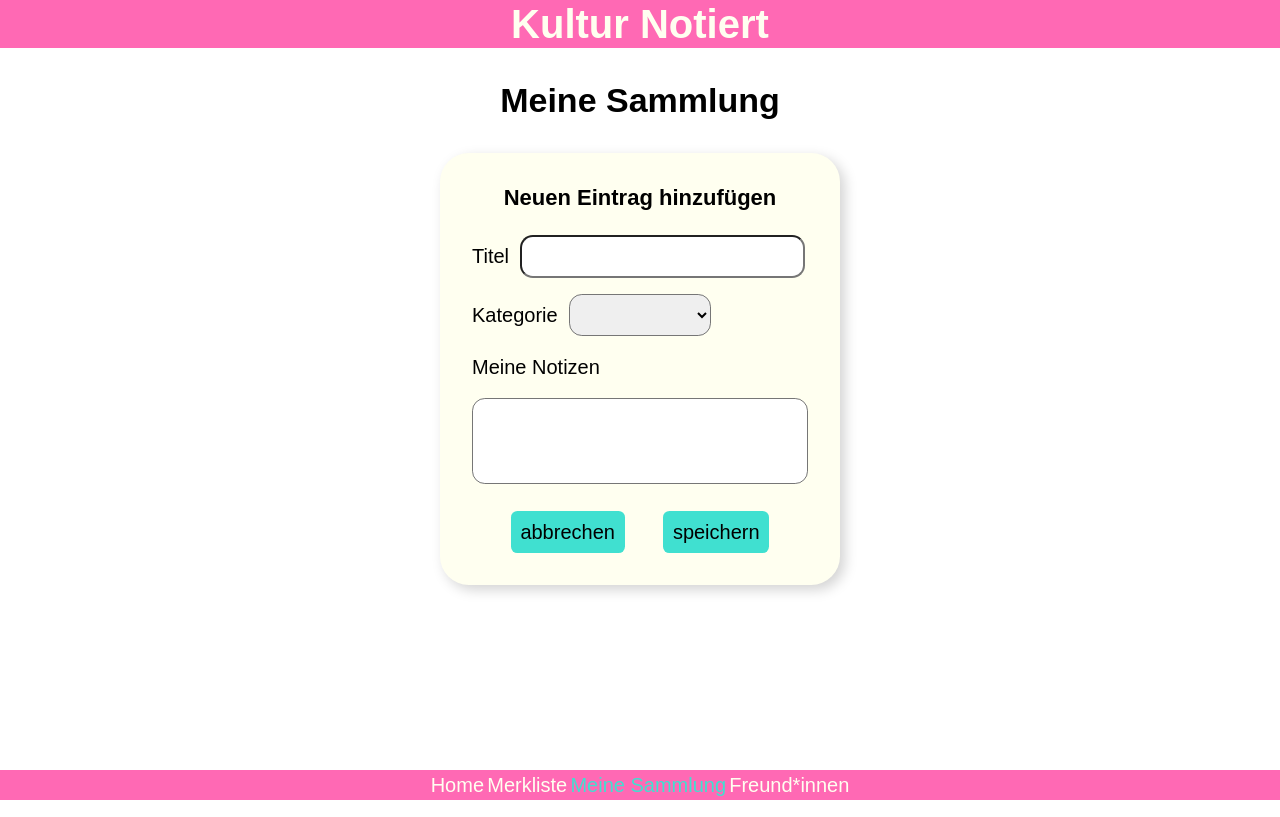
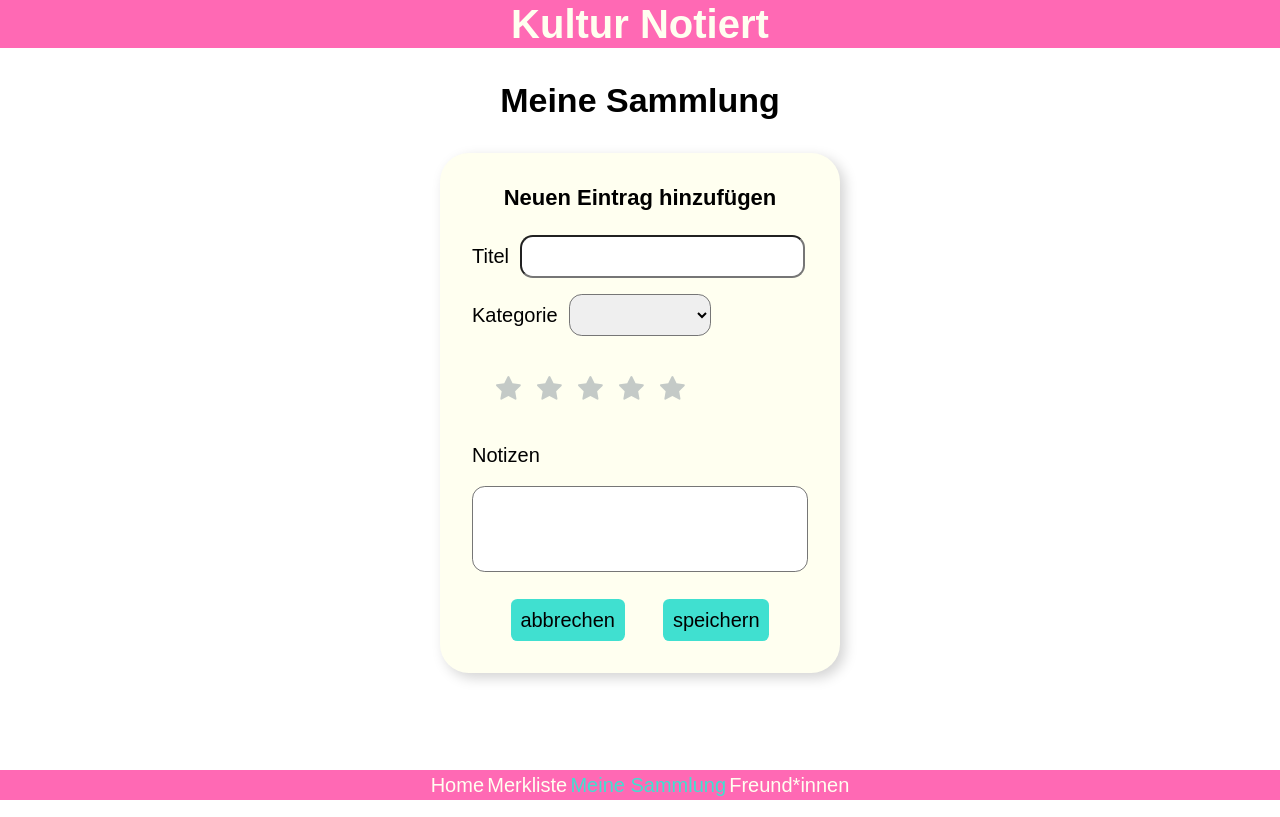
Before and after one commit to felixcanditt/kultur-notiert-vercel, a React (Create React App) app in the folder client/: page /library in a window 1280 px wide. Built offline with nearby package versions, Linux system fonts and the light colour scheme.

Commit message:
introduced rating

```diff
--- a/client/src/components/LibraryCard.js
+++ b/client/src/components/LibraryCard.js
@@ -8,14 +8,15 @@ export default function LibraryCard({
   return (
     <Card>
       <p>{item.title}</p>
-      <p>
-        {item.category === 'book' ? 'Buch' : ''}
-        {item.category === 'movie' ? 'Film' : ''}
-        {item.category === 'series' ? 'Serie' : ''}
-        {item.category === 'stage' ? 'Bühne' : ''}
-        {item.category === 'exhibition' ? 'Ausstellung' : ''}
-        {item.category === 'festival' ? 'Festival' : ''}
-      </p>
+
+      {item.category === 'book' ? <p>Buch</p> : ''}
+      {item.category === 'movie' ? <p>Film</p> : ''}
+      {item.category === 'series' ? <p>Serie</p> : ''}
+      {item.category === 'stage' ? <p>Bühne</p> : ''}
+      {item.category === 'exhibition' ? <p>Ausstellung</p> : ''}
+      {item.category === 'festival' ? <p>Festival</p> : ''}
+
+      {item.rating ? <p>Meine Bewertung: {item.rating}/5 Sterne</p> : ''}
       {item.notes ? (
         <p>
           Meine Notizen: <br />
@@ -32,7 +33,7 @@ export default function LibraryCard({
 }
 
 const Card = styled.article`
-  max-width: 15rem;
+  xmax-width: 15rem;
   box-shadow: 0.3rem 0.3rem 0.8rem lightgrey;
   border-radius: 0.4rem;
   padding: 1.2rem 1rem;
--- a/client/src/components/LibraryForm.js
+++ b/client/src/components/LibraryForm.js
@@ -1,6 +1,8 @@
 import styled from 'styled-components';
 import { useState, useEffect } from 'react';
 import { v4 as uuidv4 } from 'uuid';
+
+import star from '../images/star.svg';
 
 export default function LibraryForm({
   onAddToLibrary,
@@ -11,6 +13,7 @@ export default function LibraryForm({
   const initialFormItem = {
     title: '',
     category: '',
+    rating: '',
     notes: '',
     isWatched: true
   };
@@ -44,6 +47,12 @@ export default function LibraryForm({
     setFormItem(initialFormItem);
   }
 
+  function rateFormItem(clickedStars) {
+    formItem.rating === clickedStars
+      ? setFormItem({ ...formItem, rating: '' })
+      : setFormItem({ ...formItem, rating: clickedStars });
+  }
+
   return (
     <Form onSubmit={handleFormSubmission}>
       <h3>Neuen Eintrag hinzufügen</h3>
@@ -75,7 +84,54 @@ export default function LibraryForm({
         </select>
       </label>
 
-      <label htmlFor="notes">Meine Notizen</label>
+      <Stars>
+        <img
+          src={star}
+          alt="this is a star for rating purposes"
+          onClick={() => rateFormItem(1)}
+          style={
+            formItem.rating >= 1 ? { opacity: '100%' } : { opacity: '25%' }
+          }
+        />
+        <img
+          src={star}
+          alt="this is a star for rating purposes"
+          onClick={() => rateFormItem(2)}
+          style={
+            formItem.rating >= 2 ? { opacity: '100%' } : { opacity: '25%' }
+          }
+        />
+        <img
+          src={star}
+          alt="this is a star for rating purposes"
+          onClick={() => rateFormItem(3)}
+          style={
+            formItem.rating >= 3 ? { opacity: '100%' } : { opacity: '25%' }
+          }
+        />
+        <img
+          src={star}
+          alt="this is a star for rating purposes"
+          onClick={() => rateFormItem(4)}
+          style={
+            formItem.rating >= 4 ? { opacity: '100%' } : { opacity: '25%' }
+          }
+        />
+        <img
+          src={star}
+          alt="this is a star for rating purposes"
+          onClick={() => rateFormItem(5)}
+          style={
+            formItem.rating >= 5 ? { opacity: '100%' } : { opacity: '25%' }
+          }
+        />
+        {/* <Star2 src={star} alt="this is a star for rating purposes" />
+        <Star3 src={star} alt="this is a star for rating purposes" />
+        <Star4 src={star} alt="this is a star for rating purposes" />
+        <Star5 src={star} alt="this is a star for rating purposes" /> */}
+      </Stars>
+
+      <label htmlFor="notes">Notizen</label>
       <textarea
         id="notes"
         name="notes"
@@ -129,6 +185,43 @@ const Form = styled.form`
   }
 `;
 
+const Stars = styled.div`
+  margin: 1.5rem;
+  display: flex;
+  gap: 1rem;
+`;
+
+// const Star1 = styled.img`
+//   width: 2rem;
+//   cursor: pointer;
+//   opacity: 25%;
+//   opacity: ${{ stars } === 1 ? '100%' : '25%'};
+// `;
+
+// const Star2 = styled.img`
+//   width: 2rem;
+//   cursor: pointer;
+//   opacity: 25%;
+// `;
+
+// const Star3 = styled.img`
+//   width: 2rem;
+//   cursor: pointer;
+//   opacity: 25%;
+// `;
+
+// const Star4 = styled.img`
+//   width: 2rem;
+//   cursor: pointer;
+//   opacity: 25%;
+// `;
+
+// const Star5 = styled.img`
+//   width: 2rem;
+//   cursor: pointer;
+//   opacity: 100%;
+// `;
+
 const Buttons = styled.div`
   margin-top: 0.7rem;
   display: flex;
```
Also changed, not shown: client/src/images/star.svg (added).
